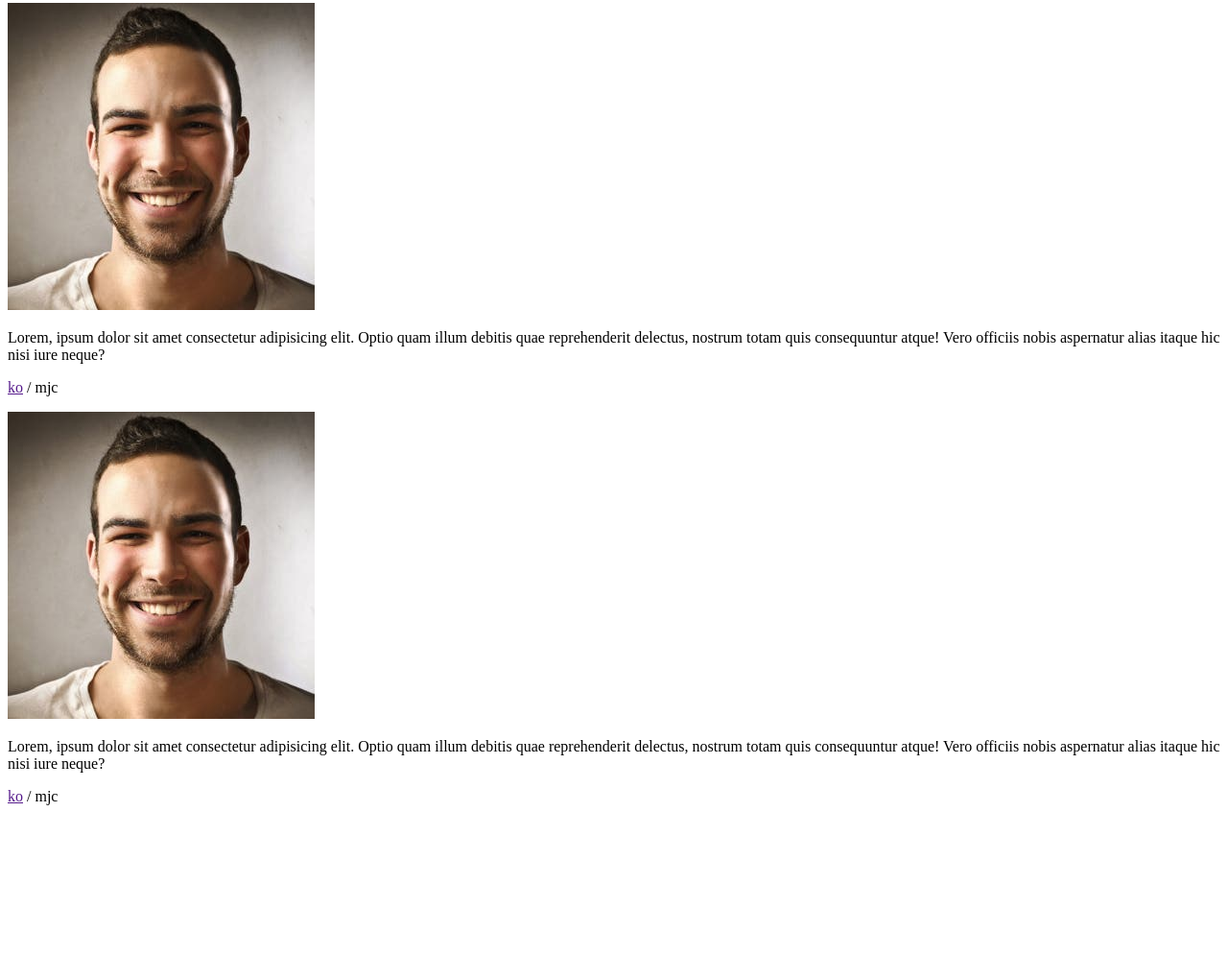
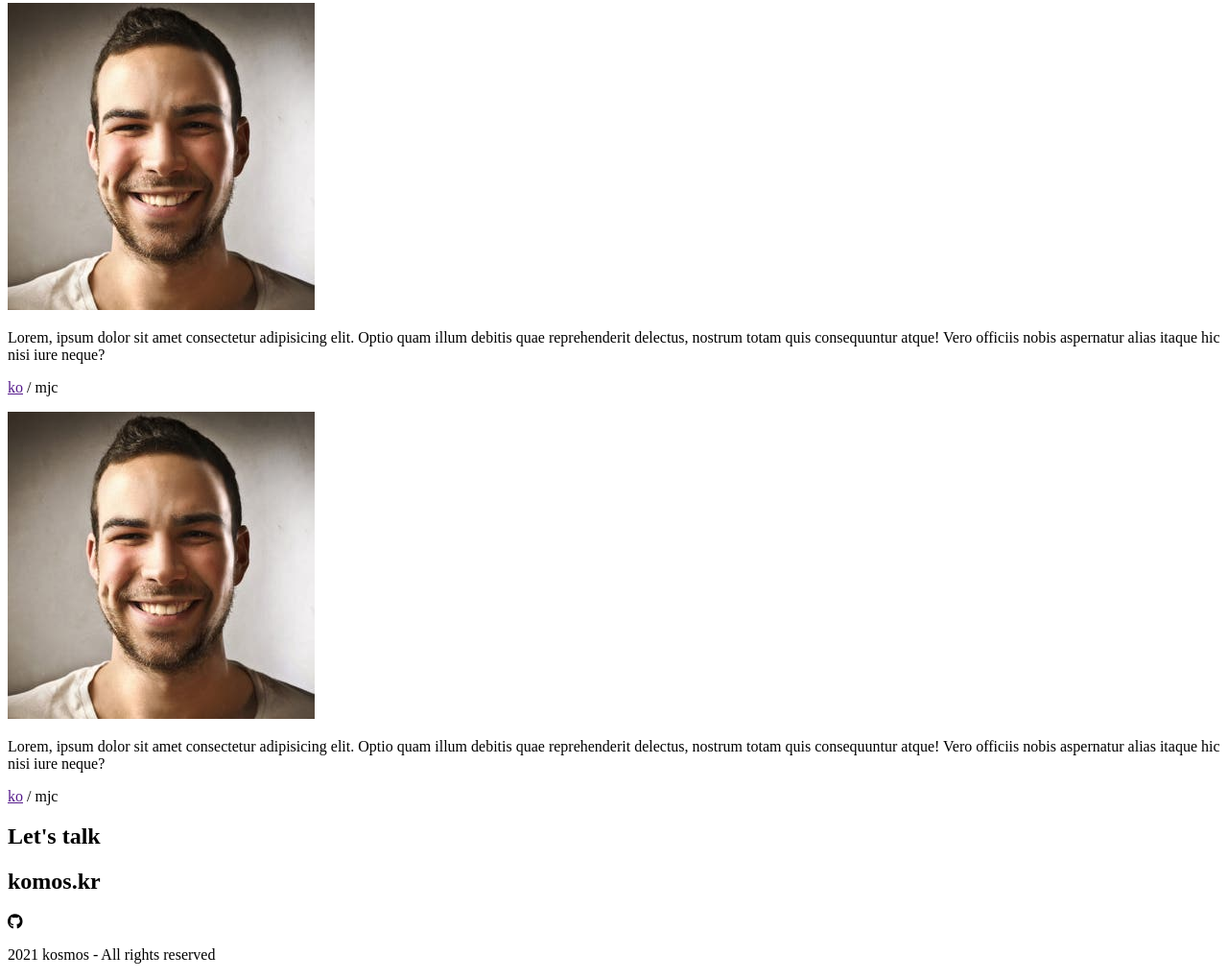
Before and after one commit to kosmos95/dream-coding_portfolio, a plain HTML site: page index.html in a window 1280 px wide. Shown: the part 3192-4212 px from the top of the page at 96% size. Before the commit the page ends 4047 px from the top, so only its background shows below. Drawn offline with Linux system fonts and the light colour scheme.

Commit message:
HTML : Contact

```diff
--- a/index.html
+++ b/index.html
@@ -205,6 +205,16 @@
     </section>
 
     <!--contact-->
-    <section id="contact"></section>
+    <section id="contact">
+      <h1 class="contact_title">Let's talk</h1>
+      <h2 class="contact_email">komos.kr</h2>
+      <div class="contact_link">
+        <i class="fab fa-github"></i>
+        <a href="https://github.com/kosmos95" target="_blank"></a>
+      </div>
+      <p class="contact-rights">
+        2021 kosmos - All rights reserved
+      </p>
+    </section>
   </body>
 </html>
```
